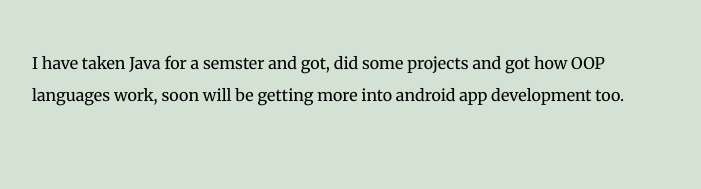
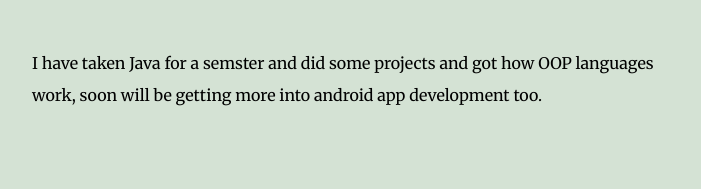
Before and after one commit to anascodes/me, a plain HTML site: page index.html in a window 1280 px wide. Shown: the part 1638-1827 px from the top of the page, without its empty margins (288-989 px from the left). Drawn offline with Linux system fonts and the light colour scheme.

Commit message:
Update index.html

```diff
--- a/index.html
+++ b/index.html
@@ -37,7 +37,7 @@
           <img class="javaLogo" src="Images/Java-logo.png" alt="java-logo" />
           <h3>Java</h3>
           <p>
-            I have taken Java for a semster and got, did some projects and got how
+            I have taken Java for a semster and did some projects and got how
             OOP languages work, soon will be getting more into android app development too.
           </p>
         </div>
```
